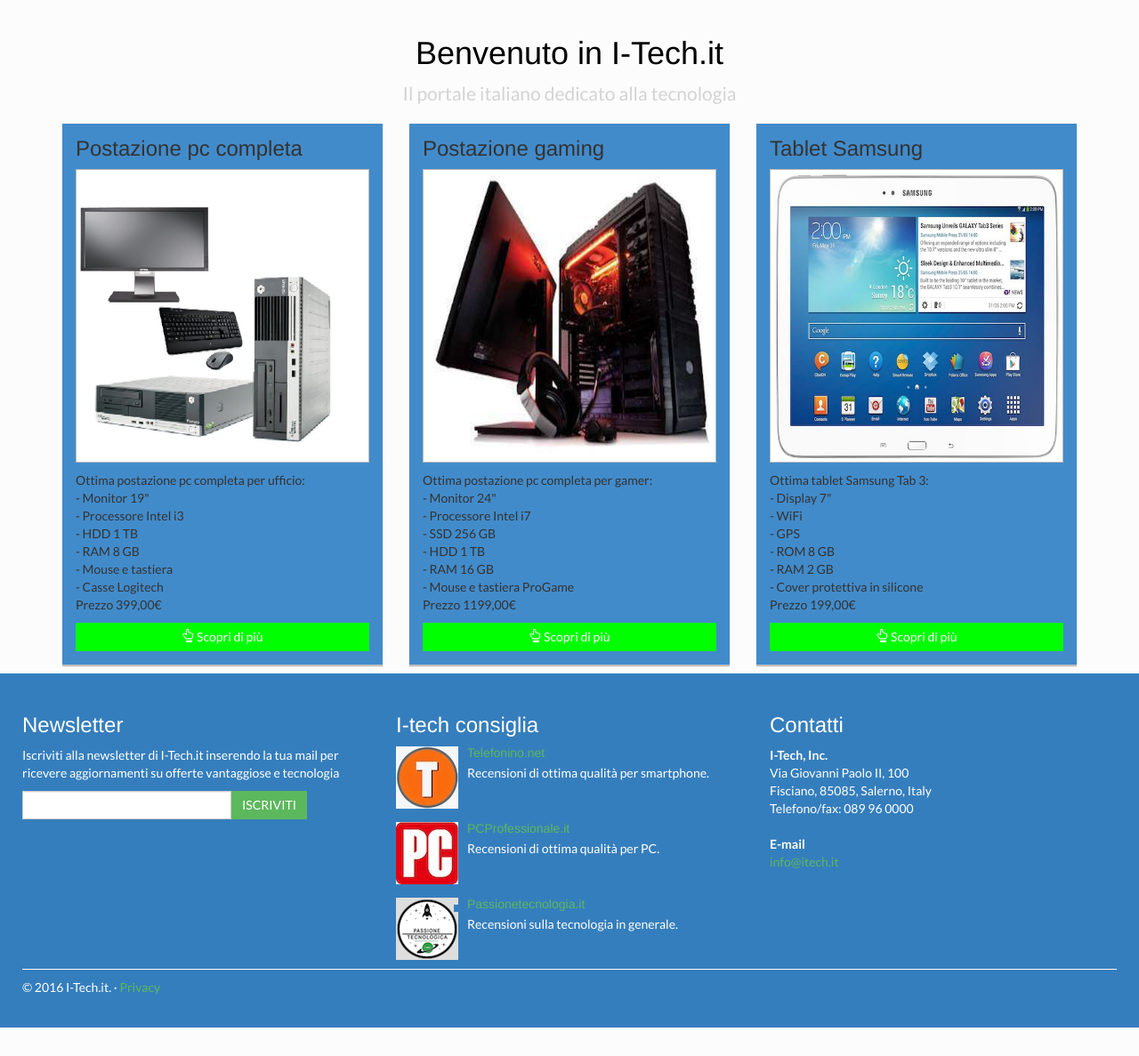
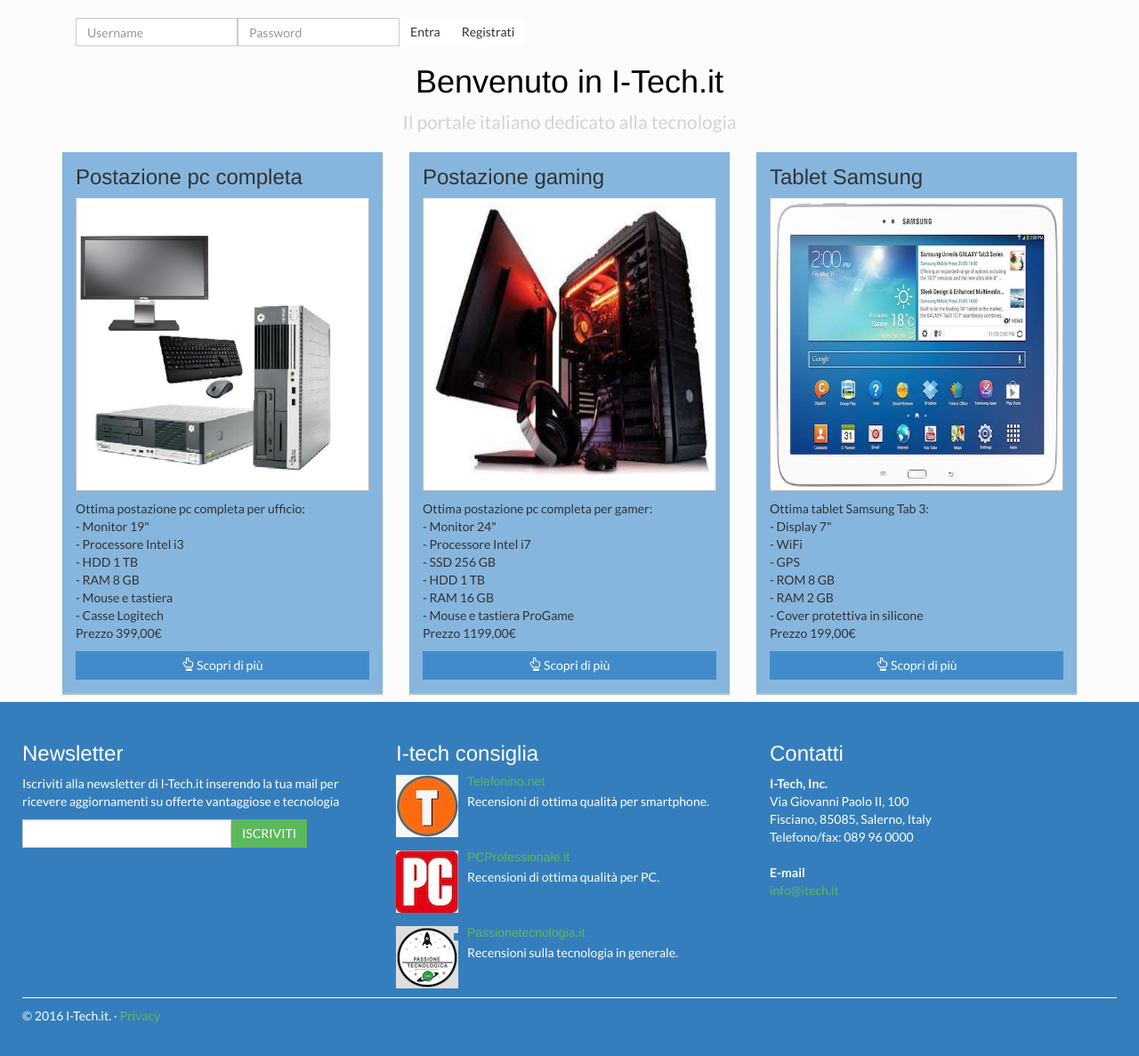
Before and after one commit to gennnarino/I-tech, a PHP site: page /home.html in a window 1280 px wide. Shown: the part 50-1237 px from the top of the page at 89% size. Before the commit the page ends 1205 px from the top, so only its background shows below. Run offline with PHP 8.4, Linux system fonts and the light colour scheme; some libraries are stand-ins or nearby versions.

Commit message:
Inserimento barra accesso, modifica colori home page

```diff
--- a/website/assets/css/generale.css
+++ b/website/assets/css/generale.css
@@ -126,18 +126,13 @@
 	font-size: 1em;
 	color:  #000000;
 }
-/* Pulsanti offerte */
-
-.btn-primary{
-	background-color: #00ff00;
-}
 
 /* Offerte in evidenza */
 
 .box-offerta{
 	margin-bottom: 10px;
 	padding: 15px;
- 	background-color: #428bca;
+ 	background-color: #86b6de;
  	-webkit-box-shadow: 0 2px 1px rgba(0, 0, 0, 0.25);
   	box-shadow: 0 2px 1px rgba(0, 0, 0, 0.25);
 }
--- a/website/home.html
+++ b/website/home.html
@@ -27,6 +27,18 @@
         <!--[if lt IE 9]>
         <script src="assets/js/respond.min.js"></script>
         <![endif]-->
+
+        <!-- Script show/hide -->
+        <script src="https://ajax.googleapis.com/ajax/libs/jquery/3.1.1/jquery.min.js"></script>
+		<script>
+			$(document).ready(function(){
+    			$("#hideshow").click(function(){
+        			$("#formlogin").toggle();
+    			});
+			});
+		</script>
+		<!-- FINE Script show/hide -->
+
 	</head>
 
 	<body>
@@ -102,8 +114,15 @@
 
 							<!-- Accedi -->
 							<li>
-								<a href="#">Accedi/Registrati</a>
+								<a href="#" id="hideshow">
+									Accedi/Registrati
+								</a>
 								<!-- Inserire php per accesso -->
+
+								<!-- Input per l'accesso -->
+
+								<!-- FINE Input per l'accesso -->
+
 							</li>
 							<!-- FINE Accedi-->
 						</ul>
@@ -113,6 +132,25 @@
 				</div>
 			</nav><!-- /.navbar -->
 		</header><!-- /header -->
+
+		<div id="formlogin" class="container">
+			<div class="collapse navbar-collapse navbar-responsive-collapse">
+				<ul class="nav navbar-nav">
+					<li>
+  						<input type="text"  class="form-control" id="username" placeholder="Username">
+					</li>
+					<li>
+  						<input type="password"  class="form-control" id="pass" placeholder="Password">
+					</li>
+					<li>
+						<button type="submit" class="btn btn-default">Entra</button>
+					</li>
+					<li>
+						<button type="submit" class="btn btn-default">Registrati</button>
+					</li>
+				</ul>
+			</div>
+		</div>
 
 		<!-- Corpo del sito -->
 		<div class="container">
```
